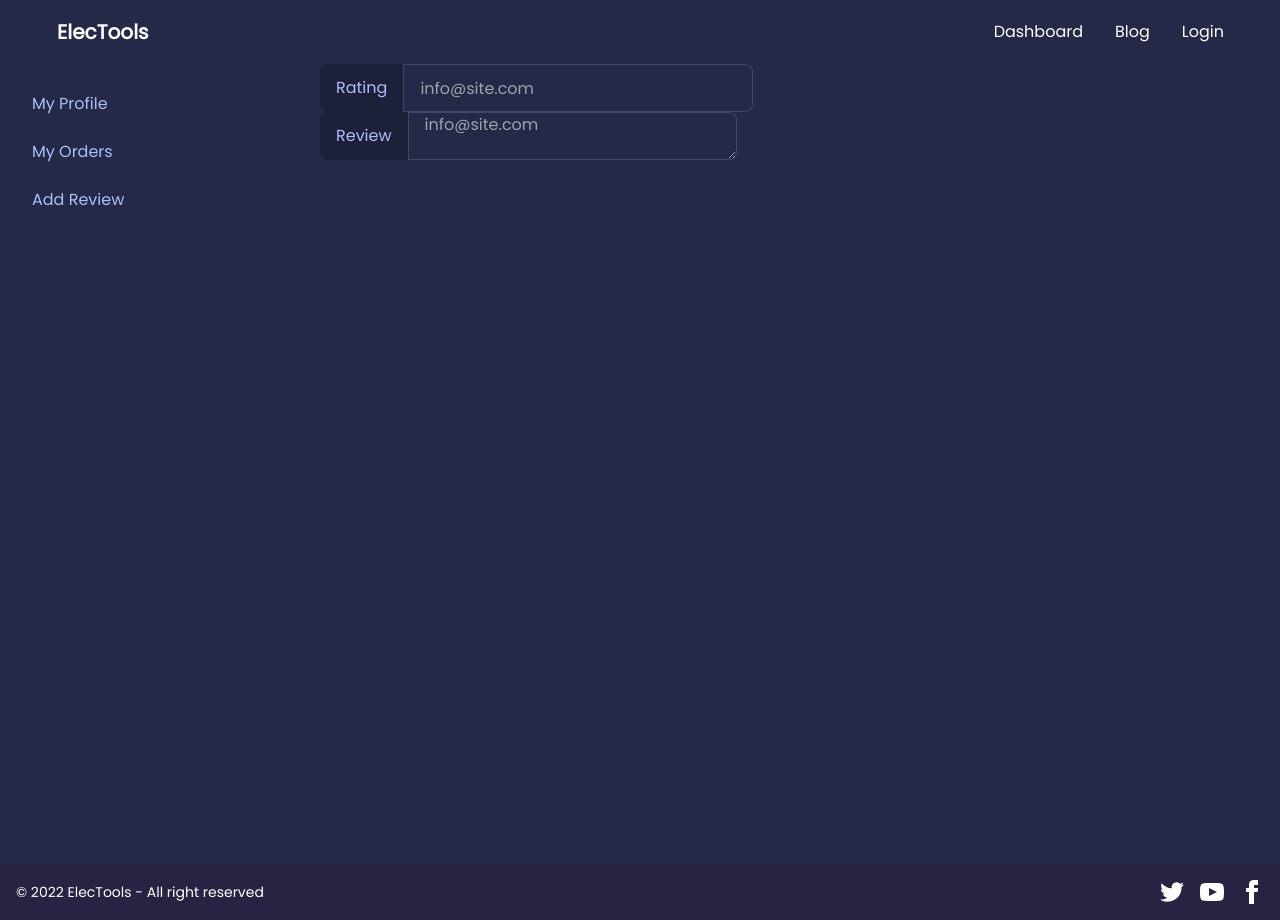
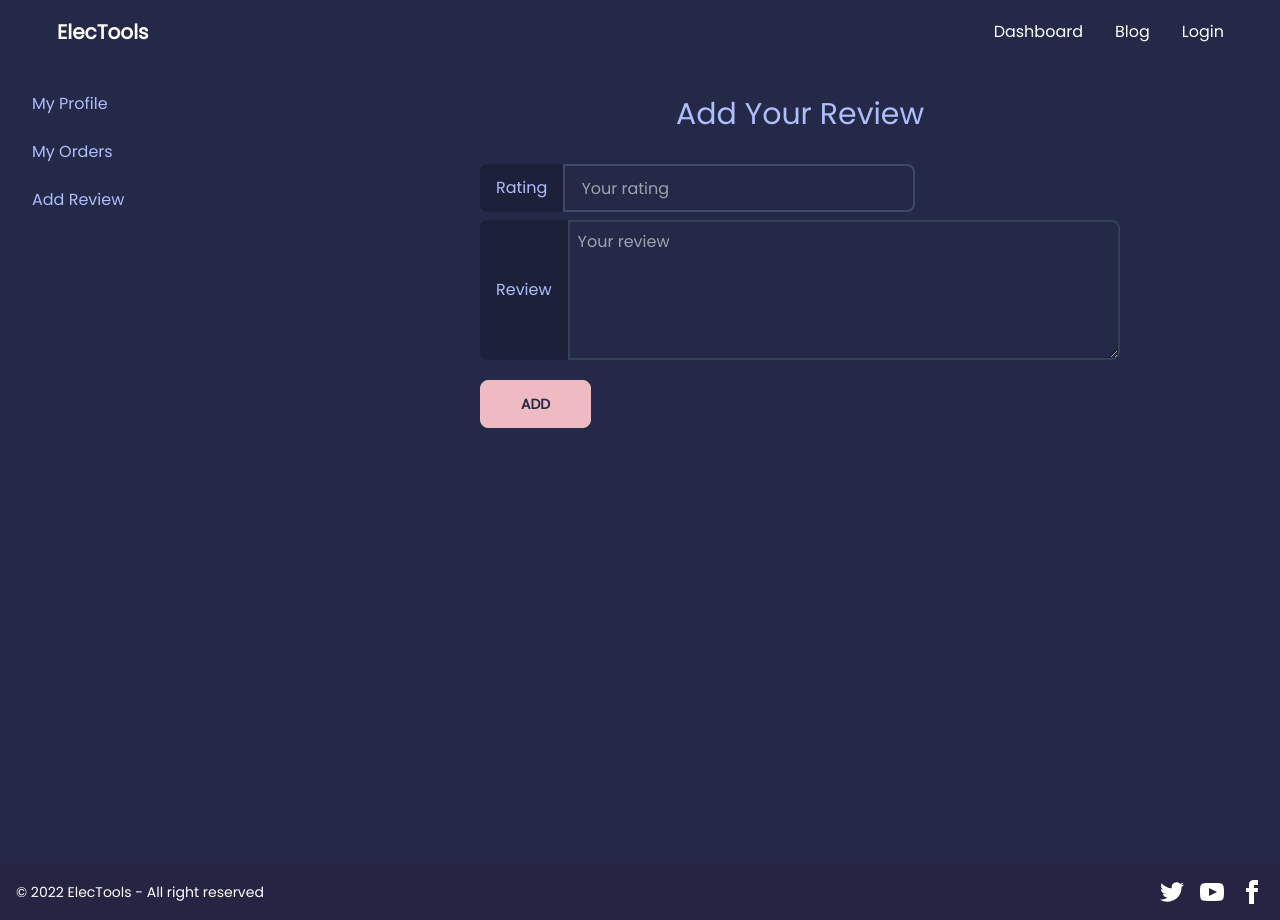
Before and after one commit to dev-weirdo/manufacturer-website-client, a React (Create React App) app: page /dashboard/addreview in a window 1280 px wide. Built offline with nearby package versions, Linux system fonts and the light colour scheme; no server answers.

Commit message:
added add review page

```diff
--- a/src/components/Dashboard/AddReview.js
+++ b/src/components/Dashboard/AddReview.js
@@ -1,20 +1,60 @@
 import React from 'react';
+import { toast } from 'react-toastify';
 
 const AddReview = () => {
+
+    const handleAddReview = (e) => {
+
+        e.preventDefault();
+        const rating = e.target.rating.value;
+        const review = e.target.review.value;
+
+        const reviewLength = review.trim().split(/\s+/).length;
+
+        if (rating < 1 || rating > 5) {
+            return toast.warning('Rating should be between 1 to 5');
+        }
+
+        else if (reviewLength < 4) {
+            return toast.warn('Review needs at least 4 words');
+        }
+
+        const sendReview = { rating, review };
+
+        fetch('http://localhost:5000/reviews', {
+            method: 'POST',
+            headers: {
+                'content-type': 'application/json'
+            },
+            body: JSON.stringify(sendReview)
+        })
+            .then(res => res.json())
+            .then(data => {
+                if (data.acknowledged) {
+                    toast.success('Review added!')
+                }
+            })
+        e.target.reset();
+    }
+
     return (
-        <div>
+        <div className='w-full'>
+            <form onSubmit={handleAddReview} className='w-2/3 mx-auto'>
+                <h1 className='text-center text-3xl my-8'>Add Your Review</h1>
                 <div className="form-control">
                     <label className="input-group">
                         <span>Rating</span>
-                    <input type="number" placeholder="info@site.com" className="input input-bordered" />
+                        <input name='rating' type="number" placeholder="Your rating" className="input input-bordered border-2 text-white" />
                     </label>
                 </div>
-            <div className="form-control">
+                <div className="form-control mt-2">
                     <label className="input-group">
                         <span>Review</span>
-                    <textarea type="text" placeholder="info@site.com" className="input input-bordered" />
+                        <textarea name='review' rows='5' cols='40' placeholder="Your review" className="outline-none p-2 bg-accent border-slate-700 border-2 text-white" />
                     </label>
                 </div>
+                <button type='submit' className='mt-5 btn btn-secondary text-accent px-10'>Add</button>
+            </form>
         </div>
     );
 };
--- a/src/components/Dashboard/MyOrders.js
+++ b/src/components/Dashboard/MyOrders.js
@@ -15,6 +15,7 @@ const MyOrders = () => {
 
 
     const handleOrderDelete = (id) => {
+        console.log(id);
         fetch(`http://localhost:5000/orders/${id}`, {
             method: 'DELETE'
         })
@@ -63,7 +64,7 @@ const MyOrders = () => {
                                                 </div>
                                             </div>
                                         </td>
-                                        {/* <td><button onClick={handleOrderDelete(order._id)} className='btn btn-error'>DELETE</button></td> */}
+                                        {/* <td><button onClick={() => handleOrderDelete(order._id)} className='btn btn-error'>DELETE</button></td> */}
                                         <td> <button className='btn btn-success'>PAY</button></td>
                                     </tr>
                                 )
```
Lines whose indentation alone changed are shown as unchanged.
